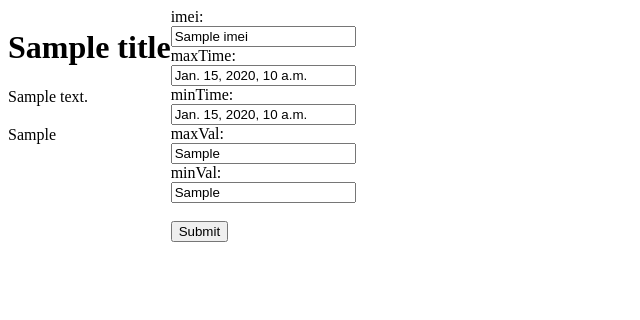
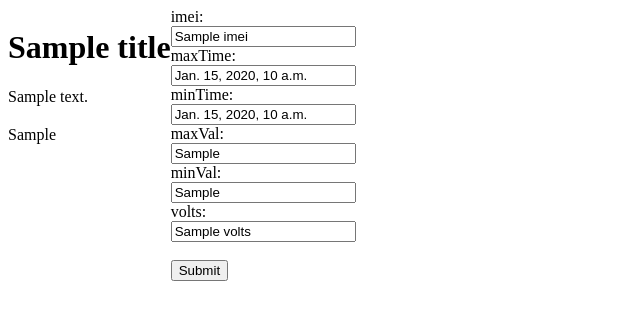
Before and after one commit to CodyAnderson/GlobalCircuitGroundStation, a Django app: template groundstation/groundstationapp/templates/groundstation/newGraph.html in a window 1280 px wide. Shown: the top 320 px of the page, without its empty margins (0-640 px from the left). Run offline with Django 3.2, Linux system fonts and the light colour scheme; the template is opened without the code that fills it: most values are stand-ins (such as "Sample title", 1, 10 or a date in 2020); some libraries are stand-ins or nearby versions.

Commit message:
Added volts as one of the arguments

```diff
--- a/groundstation/groundstationapp/templates/groundstation/newGraph.html
+++ b/groundstation/groundstationapp/templates/groundstation/newGraph.html
@@ -24,7 +24,9 @@
 			maxVal:<br>
 			<input type="text" name="maxVal" value="{{ maxVal }}"><br>
 			minVal:<br>
-			<input type="text" name="minVal" value="{{ minVal }}"><br><br>
+			<input type="text" name="minVal" value="{{ minVal }}"><br>
+			volts:<br>
+			<input type="text" name="volts" value="{{ volts }}"><br><br>
 			<input type="submit" value="Submit">
 		</form>
 	</body>
--- a/groundstation/groundstationapp/views.py
+++ b/groundstation/groundstationapp/views.py
@@ -239,6 +239,6 @@ def newGraph(request):
 	data_source = SimpleDataSource(data=data)
 	chart = LineChart(data_source, options={'title': chartTitle}) # Creating a line chart
 
-	context = {'chart': chart, 'title': chartTitle, 'description': chartDescription, 'imei': request.GET.get('imei',''), 'maxTime': request.GET.get('maxTime',''), 'minTime': request.GET.get('minTime',''), 'maxVal': request.GET.get('maxVal',''), 'minVal': request.GET.get('minVal','')}
+	context = {'chart': chart, 'title': chartTitle, 'description': chartDescription, 'imei': request.GET.get('imei',''), 'maxTime': request.GET.get('maxTime',''), 'minTime': request.GET.get('minTime',''), 'maxVal': request.GET.get('maxVal',''), 'minVal': request.GET.get('minVal',''), 'volts': request.GET.get('volts','')}
 
 	return render(request, 'groundstation/newGraph.html', context)
```
